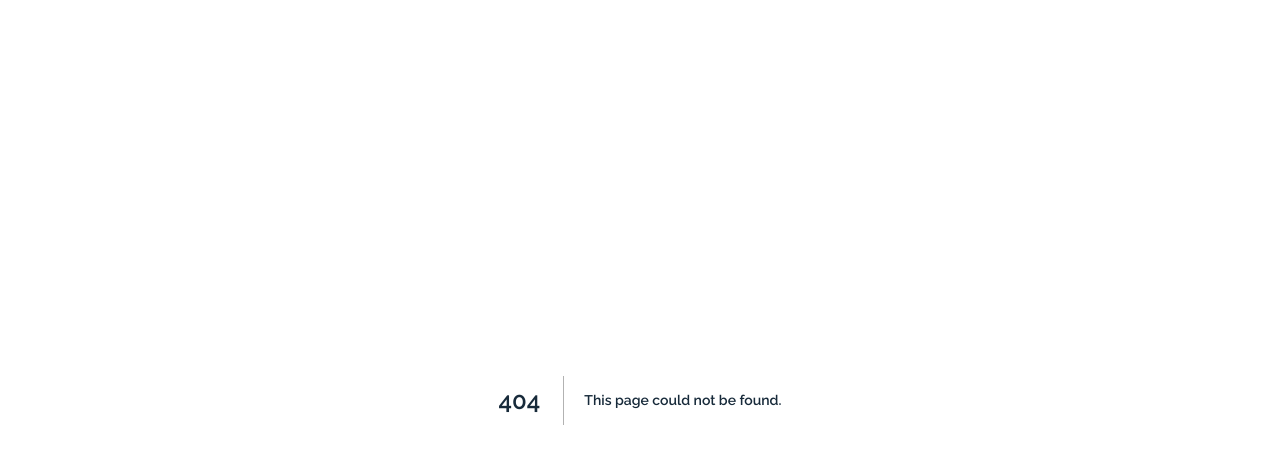
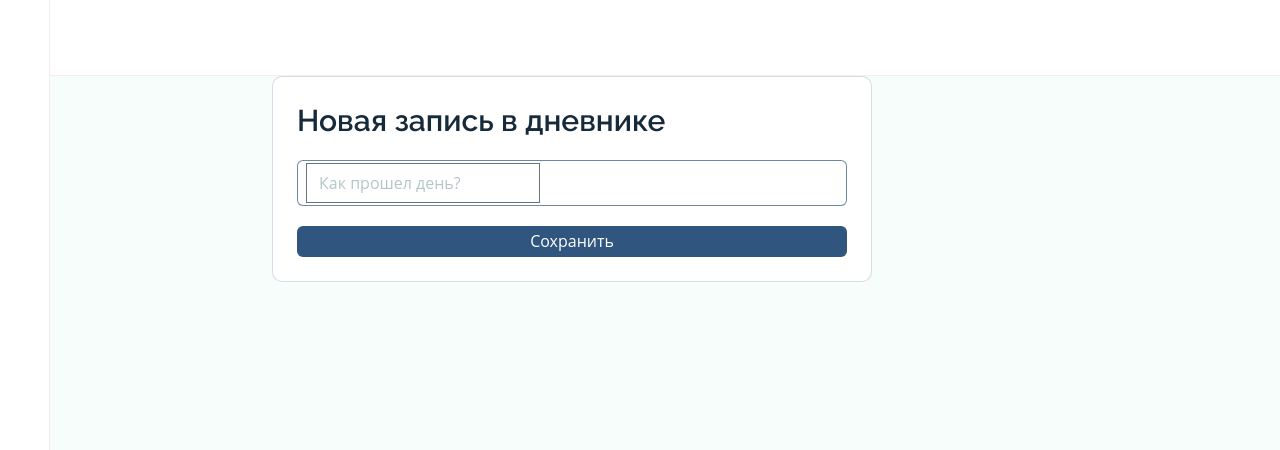
Before and after one commit to Vol1and/vol1ary, a Next.js app: page /records/create in a window 1280 px wide. Before the commit this address had no page. Shown: the top 450 px of the page. Built offline with nearby package versions, Linux system fonts and the light colour scheme.

Commit message:
basic layout

```diff
--- /dev/null
+++ b/src/components/form/RecordCreateForm.tsx
@@ -0,0 +1,30 @@
+import BInput from "@/components/base/BInput/BInput";
+import {useForm} from "react-hook-form";
+import BButton from "@/components/base/BButton/BButton";
+
+interface FormValues {
+    main: string
+}
+
+const RecordCreateForm = () => {
+    const {control, getValues, handleSubmit} = useForm<FormValues>({
+        mode: "onChange",
+        values: {
+            main: ''
+        }
+    });
+
+    const submit = () => {
+        console.log(getValues())
+    }
+
+    return (
+        <form className="card w-[600px] flex flex-col gap-20" onSubmit={handleSubmit(submit)}>
+            <h2 className="t-h2">Новая запись в дневнике</h2>
+            <BInput control={control} name="main" placeholder="Как прошел день?" />
+            <BButton type="submit">Сохранить</BButton>
+        </form>
+    )
+}
+
+export default RecordCreateForm
--- /dev/null
+++ b/src/components/layout/Navbar/Navbar.tsx
@@ -0,0 +1,9 @@
+
+
+const Navbar = () => {
+    return (
+        <div className="navbar"></div>
+    )
+}
+
+export default Navbar
--- /dev/null
+++ b/src/components/layout/Sidebar/Sidebar.tsx
@@ -0,0 +1,9 @@
+
+
+const Navbar = () => {
+    return (
+        <div className="sidebar"></div>
+    )
+}
+
+export default Navbar
--- a/src/pages/_app.js
+++ b/src/pages/_app.js
@@ -1,14 +1,20 @@
 import '../styles/main.css';
 import Head from "next/head";
+import Navbar from "@/components/layout/Navbar/Navbar";
+import Sidebar from "@/components/layout/Sidebar/Sidebar";
 
-function MyApp({ Component, pageProps }) {
+function App({ Component, pageProps }) {
     return (<div>
         <Head>
             <title>Vol1ary: мой личный дневник</title>
             <link href="https://fonts.googleapis.com/css2?family=Noto+Sans:ital,wght@0,400;0,500;0,700;1,400;1,500;1,700&family=Raleway:ital,wght@0,600;1,600&display=swap" rel="stylesheet"/>
         </Head>
-        <Component {...pageProps} />
+        <Navbar />
+        <Sidebar />
+        <div className="container body">
+            <Component {...pageProps} />
+        </div>
     </div>)
 }
 
-export default MyApp;
+export default App;
--- a/src/pages/login/index.tsx
+++ b/src/pages/login/index.tsx
@@ -1,5 +1,6 @@
-export default () => {
+ const Page =  () => {
     return (
         <h1>Неебаться логинка</h1>
     )
 }
+ export default Page
--- /dev/null
+++ b/src/pages/records/create/index.tsx
@@ -0,0 +1,7 @@
+import RecordCreateForm from "@/components/form/RecordCreateForm";
+
+export default () => {
+    return (
+        <RecordCreateForm />
+    )
+}
--- a/src/pages/ui/index.tsx
+++ b/src/pages/ui/index.tsx
@@ -17,7 +17,7 @@ const UiKIt = () => {
                 <BButton variant="secondary">Secondary button</BButton>
             </div>
             <h1 className="t-h1">Инпуты</h1>
-            <div className="flex gap-20">
+            <div className="flex flex-col gap-20">
                 <BInput control={control} name="name" placeholder="Плейсхолдер" />
                 <BInput control={control} name="name"/>
             </div>
--- a/src/styles/form.css
+++ b/src/styles/form.css
@@ -1,90 +1,3 @@
-.input-group,
-.textarea-group {
-  @apply relative;
-
-  &--white {
-    --bg: theme('colors.white');
-    --color: theme('colors.black');
-    --placeholder: theme('colors.black/.4');
-    --border: theme('colors.transparent');
-    --border-width: 1px;
-    --border-focus: theme('colors.transparent');
-    --error: theme('colors.red');
-  }
-
-  &--outline {
-    --bg: theme('colors.white');
-    --color: theme('colors.black');
-    --placeholder: theme('colors.black/.4');
-    --border: theme('colors.auxiliary.6');
-    --border-width: 2px;
-    --border-focus: theme('colors.auxiliary.6');
-    --error: theme('colors.red');
-  }
-
-  &--clear {
-    --bg: theme('colors.transparent');
-    --color: theme('colors.white');
-    --placeholder: theme('colors.white/.4');
-    --border: theme('colors.white');
-    --border-width: 1px;
-    --border-focus: theme('colors.white');
-    --error: theme('colors.white');
-  }
-
-  /* Input styles */
-  .input {
-    @apply h-52 md:h-54 lg:h-60;
-  }
-
-  /* Textarea styles */
-  .textarea {
-    @apply min-h-[106px] md:min-h-[88px] lg:min-h-[98px]  resize-none;
-  }
-
-  /* General styles */
-  .input,
-  .textarea {
-    border-width: var(--border-width);
-    @apply w-full bg-[color:var(--bg)] px-16 md:px-20
-
-    t-p2 md:t-p1 lg:text-20 text-[color:var(--color)]
-    placeholder-[color:var(--placeholder)]
-
-    border-solid border-[color:var(--border)]
-    hover:border-[color:var(--border-focus)]
-    focus:border-[color:var(--border-focus)] focus:ring-0
-
-    caret-[color:var(--color)]
-    outline-none rounded transition;
-  }
-
-  /* Label */
-  label {
-    @apply t-p2 lg:t-p3 mb-8 md:mb-12 lg:mb-16 inline-block;
-  }
-
-  /* Help message */
-  .help-message {
-    @apply t-caption mt-6 lg:mt-8 mb-0 text-black/60;
-  }
-
-  /* Error message */
-  .error-message {
-    @apply t-caption mt-6 lg:mt-8 mb-0 text-red;
-  }
-
-  /* Error */
-  &.has-error {
-    .input,
-    .textarea {
-      @apply placeholder-[color:var(--error)]
-      border-[color:var(--error)]
-      focus:border-[color:var(--error)];
-    }
-
-    .error-message {
-      @apply text-[color:var(--error)];
-    }
-  }
+.card {
+  @apply p-16 md:p-24 lg:p-30 bg-white rounded border-primary/20 border-[1px];
 }
--- /dev/null
+++ b/src/styles/layout.css
@@ -0,0 +1,19 @@
+.body {
+    --h-header: 50px;
+    --h-header-md: 76px;
+    --h-header-lg: 94px;
+    @apply h-full pt-[var(--h-header)] md:pt-[var(--h-header-md)] lg:pt-[var(--h-header-lg)];
+}
+
+.navbar {
+    --h-header: 50px;
+    --h-header-md: 76px;
+    --h-header-lg: 94px;
+    @apply w-full select-none fixed bg-white border-b-[1px] border-additional-1
+    h-[var(--h-header)] md:h-[var(--h-header-md)] lg:h-[var(--h-header-lg)];
+}
+
+.sidebar {
+    @apply h-full select-none fixed bg-white z-[2]
+    w-[50px] lg:w-[250px] border-r-[1px] border-additional-1;
+}
--- a/src/styles/main.css
+++ b/src/styles/main.css
@@ -3,7 +3,9 @@
 @import './tailwind.css';
 @import "ui/button.css";
 @import "ui/input.css";
+@import 'layout.css';
+@import 'form.css';
 
 body {
-    @apply bg-additional-2;
+    @apply bg-additional-2/60;
 }
```
Also changed, not shown: 2 other files (tests, documents, lock files or other folders).
